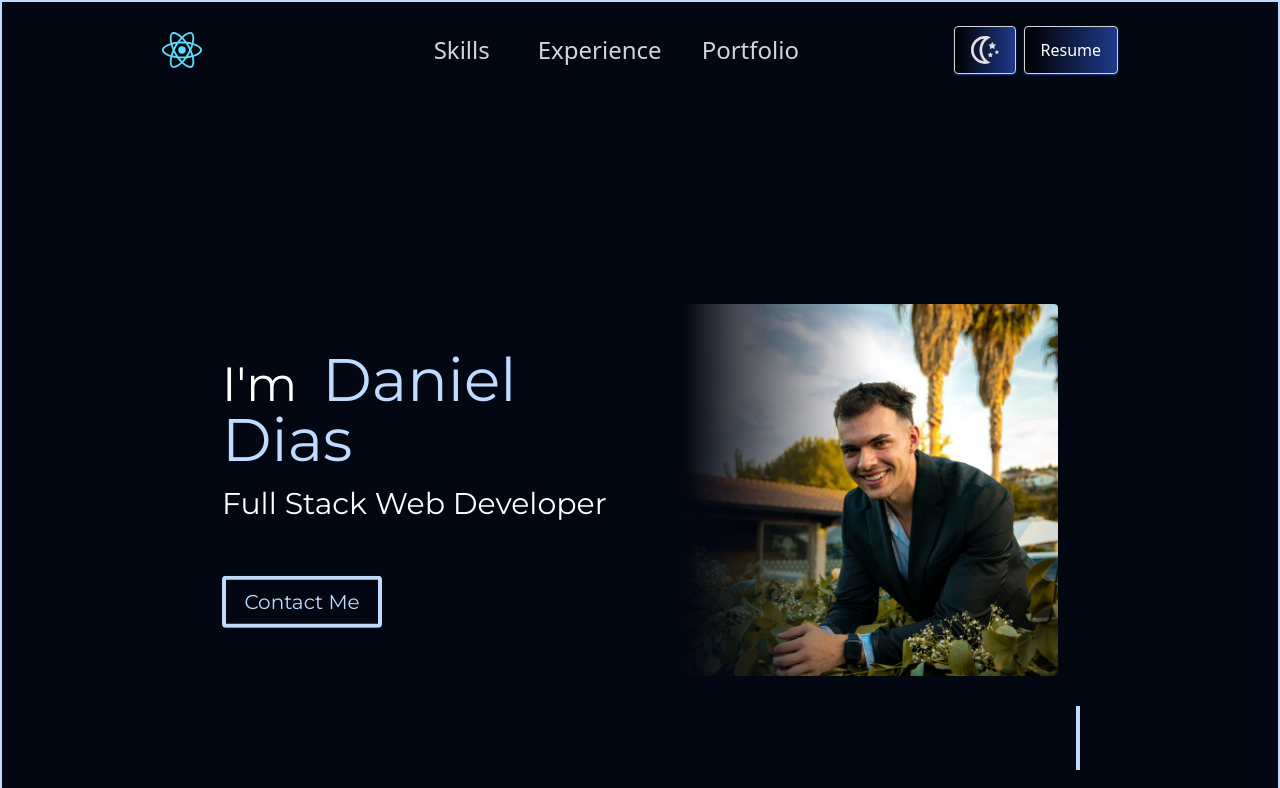
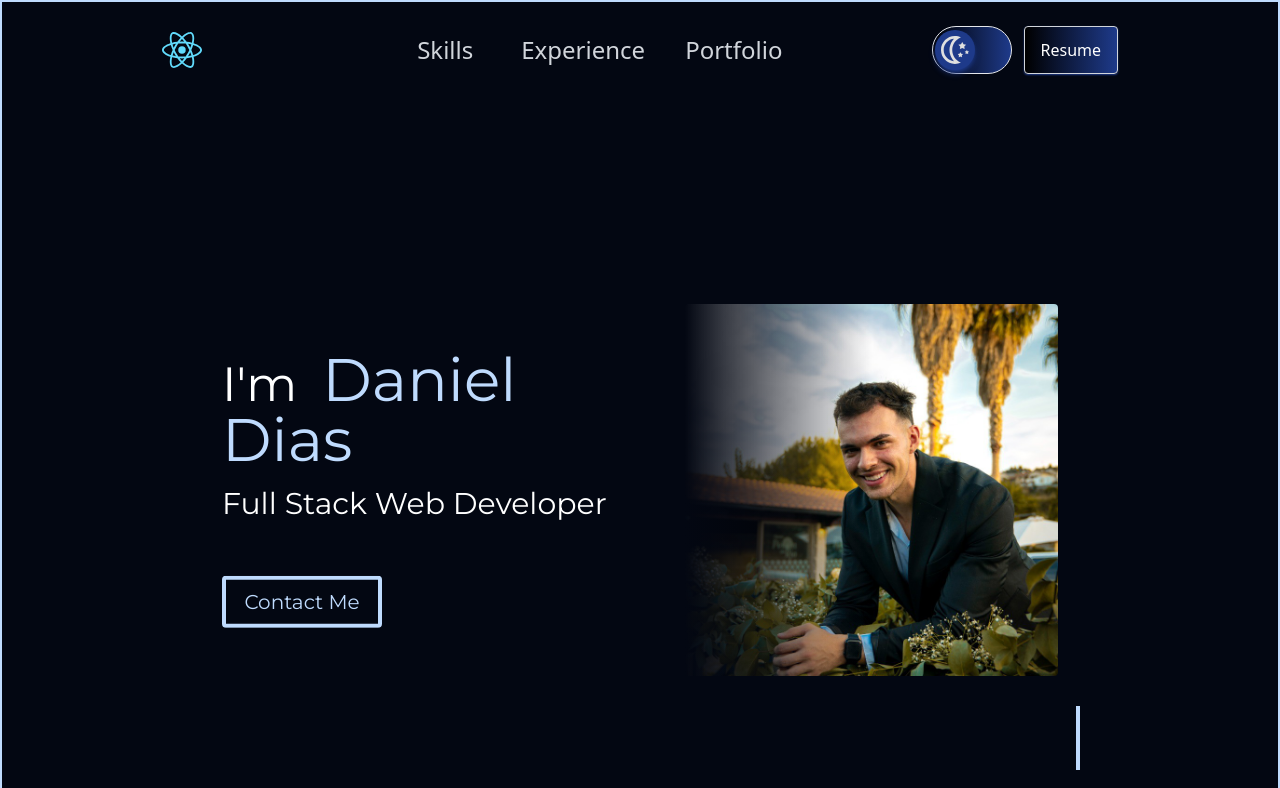
Before and after one commit to danielferreira-dias/my-portfolio-react-vite, a React (Vite) app: page / in a window 1280 px wide. Shown: the top 788 px of the page. Built offline with nearby package versions, Linux system fonts and the light colour scheme.

Commit message:
Updated Toggle Dark/Light Toggle Button

```diff
--- a/src/Components/Navbar.jsx
+++ b/src/Components/Navbar.jsx
@@ -59,10 +59,12 @@ const Navbar = ({ onDataFromChild, scrollToSection, refs }) => {
             {isSmallScreen ? (
                 <div className="flex flex-row xs:flex-grow justify-end lg:mr-10 space-x-4 lg:space-x-10 text-lg sm:text-2xl">
                     <button
-                        className={` flex items-center justify-center px-4 py-2 border ${isDarkTheme ? 'bg-gradient-to-r from-white to-gray-300 transition-colors duration-300 ease-in-out' : 'transition-colors bg-gradient-to-r from-black to-blue-900 shadow-blue-900 hover:shadow-blue-700 duration-300 ease-in-out'}`}
+                        className={`relative flex items-center justify-between w-16 h-9 p-1 border rounded-full cursor-pointer transition-colors duration-300 ease-in-out ${isDarkTheme ? 'bg-gradient-to-r from-white to-gray-300 shadow-blue-900 hover:shadow-blue-700' : 'bg-gradient-to-r from-black to-blue-900 shadow-blue-900 hover:shadow-blue-700'}`}
                         onClick={toggleDarkTheme}
                     >
-                        <img src={moonSrc} alt="" className='h-4' />
+                        <div className={`w-8 h-8 rounded-full shadow-md transform transition-transform duration-300 ease-in-out flex justify-center ${isDarkTheme ? 'translate-x-6 bg-gradient-to-r from-white to-gray-300' : '-translate-x-0.5 bg-blue-900 shadow-blue-900'}`}>
+                            <img src={moonSrc} alt="" className='h-4 w-4 m-auto' />
+                        </div>
                     </button>
                     <a
                         href="/resume.pdf"
@@ -107,11 +109,14 @@ const Navbar = ({ onDataFromChild, scrollToSection, refs }) => {
                     <a href="#" className={`mx-2  ${isDarkTheme ? ' text-gray-500 hover:text-black' : ' text-gray-300 hover:text-white'}`} onClick={() => handleClick('portfolioRef')}>Portfolio</a>
                 </div>
             )}
-            <div className=" hidden sm:flex xs:flex-row items-center justify-end space-x-2 ml-10">
-                <button className={` px-4 py-2 rounded w-fit h-12  flex items-center justify-center border border-gray-300 shadow-sm
-    ${isDarkTheme ? 'bg-gradient-to-r from-white to-gray-200 transition-colors duration-300 ease-in-out' : 'transition-colors bg-gradient-to-r from-black to-blue-900 shadow-blue-900 hover:shadow-blue-700 duration-300 ease-in-out'}`}
-                    onClick={toggleDarkTheme}>
-                    <img src={moonSrc} alt="" className='h-7' />
+            <div className=" hidden sm:flex xs:flex-row items-center justify-end space-x-3 ml-10">
+                <button
+                    className={`relative flex items-center justify-between w-20 h-12 p-1 border rounded-full cursor-pointer transition-colors duration-300 ease-in-out ${isDarkTheme ? 'bg-gradient-to-r from-white to-gray-300 shadow-blue-900 hover:shadow-blue-700' : 'bg-gradient-to-r from-black to-blue-900 shadow-blue-900 hover:shadow-blue-700'}`}
+                    onClick={toggleDarkTheme}
+                >
+                    <div className={`flex justify-center w-10 h-10 rounded-full shadow-md transform transition-transform duration-300 ease-in-out ${isDarkTheme ? 'translate-x-8 bg-gradient-to-r from-white to-gray-300' : '-translate-x-0.5 bg-blue-900 shadow-blue-900'}`}>
+                        <img src={moonSrc} alt="" className='h-7 w-7 m-auto' />
+                    </div>
                 </button>
                 <a
                     href="/resume.pdf"
```
